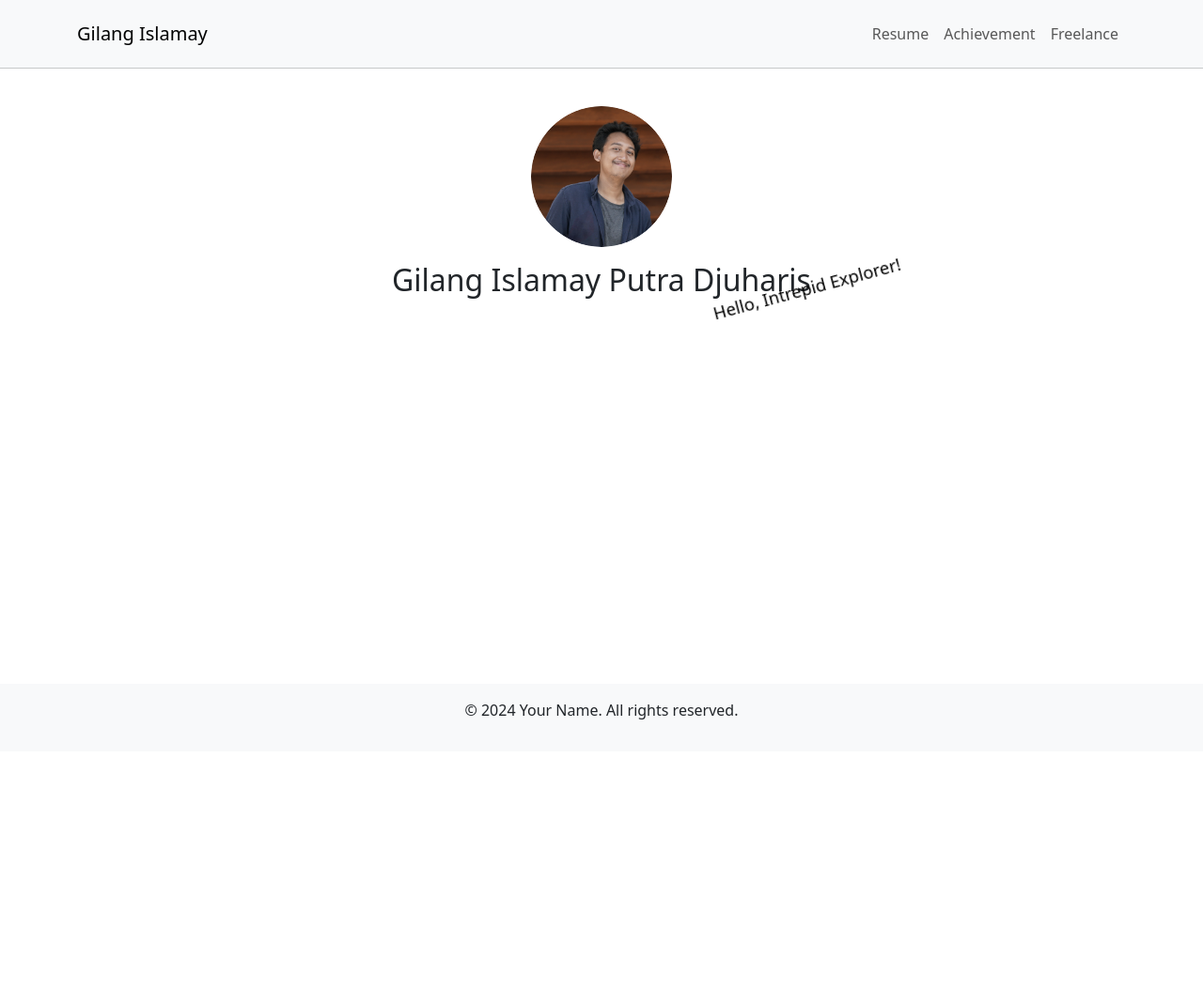
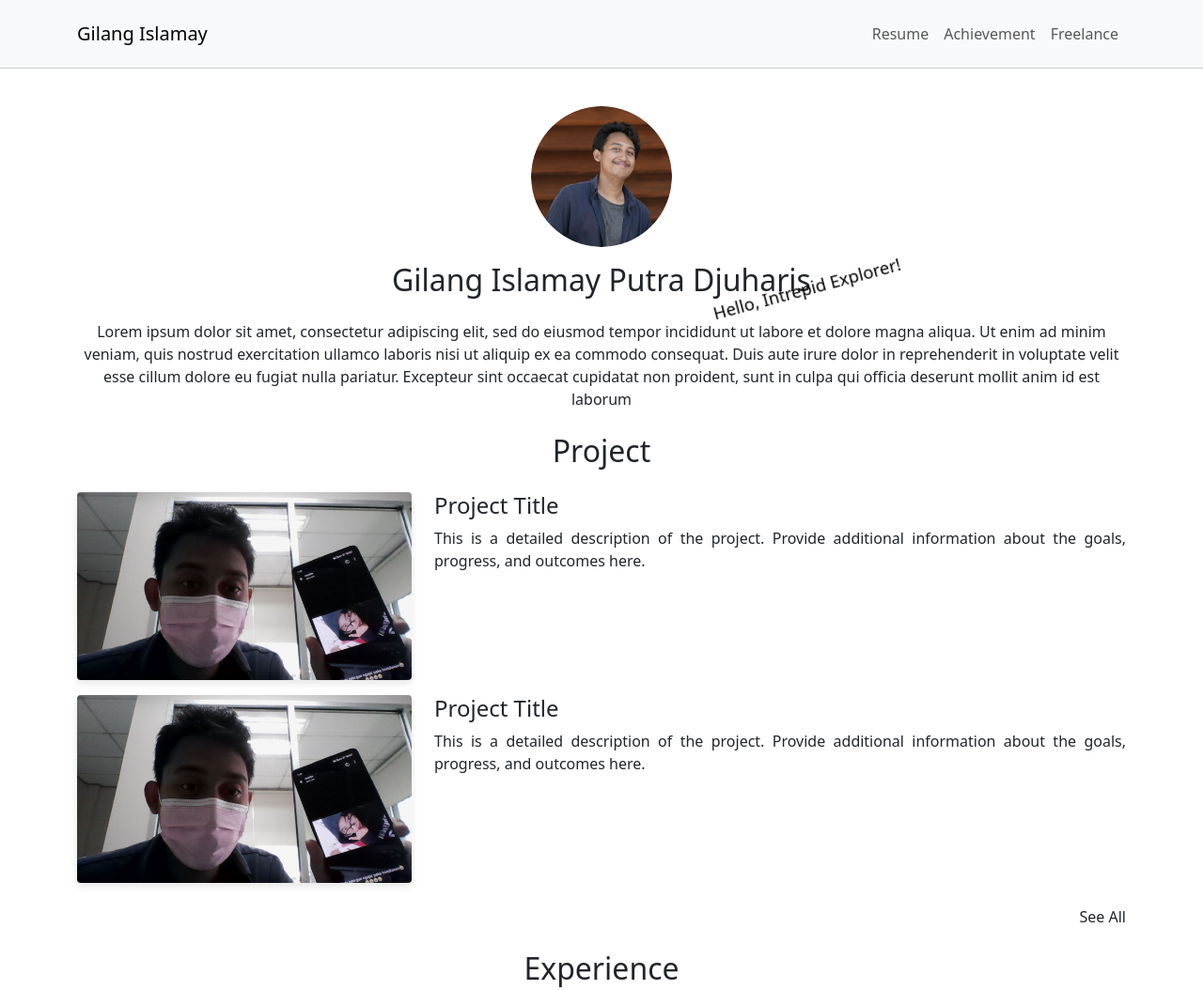
Before and after one commit to AfterRain007/AfterRain007.github.io, a plain HTML site: page index.html in a window 1280 px wide. Shown: the top 1054 px of the page at 94% size. Before the commit the page ends 800 px from the top, so only its background shows below. Drawn offline with nearby package versions, Linux system fonts and the light colour scheme.

Commit message:
project and all

```diff
--- a/index.html
+++ b/index.html
@@ -6,25 +6,6 @@
     <title>Your Web Page</title>
     <link rel="stylesheet" href="./public/style.css">
     <link href="https://cdn.jsdelivr.net/npm/bootstrap@5.3.3/dist/css/bootstrap.min.css" rel="stylesheet" integrity="sha384-QWTKZyjpPEjISv5WaRU9OFeRpok6YctnYmDr5pNlyT2bRjXh0JMhjY6hW+ALEwIH" crossorigin="anonymous">
-
-    <style>
-      /* Define the scaling animation */
-      @keyframes scaleText {
-        0%, 100% {
-          transform: rotate(-15deg) scale(1); /* Start and end with original size and rotation */
-        }
-        50% {
-          transform: rotate(-15deg) scale(1.15); /* Grow to 1.15x original size while keeping rotation */
-        }
-      }
-
-      /* Apply the animation to the text */
-      #Welcome-Text {
-        display: inline-block; /* Ensures the scaling centers correctly */
-        transform-origin: center; /* Scale from center */
-        animation: scaleText 2s infinite; /* Runs the animation continuously */
-      }
-    </style>
   </head>
   <body>
     <!-- Navigation -->
@@ -43,32 +24,87 @@
     <hr class="m-0">
 
     <!-- Main Content -->
-    <main class="container p-3">
+    <main class="py-3">
       <!-- Profile Section -->
-      <section class="text-center my-4">
+      <section class="container text-center my-4">
         <div class="mb-3">
           <img src="./public/photo-profile.png" class="rounded-circle" style="height: 150px; object-fit: cover;" alt="Profile Picture of Gilang Islamay Putra Djuharis">
         </div>
         <div class="mb-3" style="position: relative; display: inline-block;">
           <h2>Gilang Islamay Putra Djuharis</h2>
           <p style="position: absolute; bottom: -10px; right: -85px; transform: rotate(-15deg); white-space: nowrap; color: black;" id="Welcome-Text">
-            Welcome Weary Traveler!
+
           </p>
+        </div>
+        <p>Lorem ipsum dolor sit amet, consectetur adipiscing elit, sed do eiusmod tempor incididunt ut labore et dolore magna aliqua. Ut enim ad minim veniam, quis nostrud exercitation ullamco laboris nisi ut aliquip ex ea commodo consequat. Duis aute irure dolor in reprehenderit in voluptate velit esse cillum dolore eu fugiat nulla pariatur. Excepteur sint occaecat cupidatat non proident, sunt in culpa qui officia deserunt mollit anim id est laborum</p>
+      </section>
+
+      <!-- Additional Content Sections -->
+      <section class="container my-4">
+        <h2 class="text-center mb-4">Project</h2>
+
+        <!-- First visible project rows -->
+        <div class="row project-card">
+          <div class="col-12 col-lg-4 image-column">
+            <img src="./public/images/temp1.jpg" alt="Project Image" class="img-fluid">
+          </div>
+          <div class="col-12 col-lg-8 text-column">
+            <h4>Project Title</h4>
+            <p>This is a detailed description of the project. Provide additional information about the goals, progress, and outcomes here.</p>
+          </div>
+        </div>
+
+        <div class="row project-card">
+          <div class="col-12 col-lg-4 image-column">
+            <img src="./public/images/temp1.jpg" alt="Project Image" class="img-fluid">
+          </div>
+          <div class="col-12 col-lg-8 text-column">
+            <h4>Project Title</h4>
+            <p>This is a detailed description of the project. Provide additional information about the goals, progress, and outcomes here.</p>
+          </div>
+        </div>
+
+        <!-- Collapsible section for additional projects -->
+        <div class="collapse" id="moreProjects">
+          <div class="row project-card">
+            <div class="col-12 col-lg-4 image-column">
+              <img src="./public/images/temp1.jpg" alt="Project Image" class="img-fluid">
+            </div>
+            <div class="col-12 col-lg-8 text-column">
+              <h4>Project Title</h4>
+              <p>This is a detailed description of the project. Provide additional information about the goals, progress, and outcomes here.</p>
+            </div>
+          </div>
+
+          <div class="row project-card">
+            <div class="col-12 col-lg-4 image-column">
+              <img src="./public/images/temp1.jpg" alt="Project Image" class="img-fluid">
+            </div>
+            <div class="col-12 col-lg-8 text-column">
+              <h4>Project Title</h4>
+              <p>This is a detailed description of the project. Provide additional information about the goals, progress, and outcomes here.</p>
+            </div>
+          </div>
+
+          <!-- Add more projects as needed -->
+        </div>
+        <!-- "See All" button -->
+        <div class="text-end mt-4">
+          <a type="button" data-bs-toggle="collapse" data-bs-target="#moreProjects" aria-expanded="false" aria-controls="moreProjects" id="seeAllLink">
+            See All
+          </a>
         </div>
       </section>
 
-      <!-- Additional Content Sections -->
-      <section class="my-4">
-        <!-- Future content here -->
-      </section>
 
       <section class="my-4">
-        <!-- Future content here -->
+        <h2 class="text-center mb-4">Experience</h2>
+
       </section>
     </main>
 
     <!-- Footer -->
-    <footer class="bg-light text-center p-3 mt-4">
+    <footer class="bg-light text-center p-1">
       <p>&copy; 2024 Your Name. All rights reserved.</p>
     </footer>
 
@@ -94,5 +130,16 @@
         $('#Welcome-Text').text(randomMessage);
       });
     </script>
+
+    <script>
+      $(document).ready(function() {
+        $('#seeAllLink').click(function() {
+          // Fade out the link over 500ms, then remove it
+          $(this).fadeOut(500, function() {
+            $(this).remove();  // Remove the element after the fade-out is complete
+          });
+        });
+      });
+    </script>
   </body>
 </html>
--- a/public/style.css
+++ b/public/style.css
@@ -11,14 +11,6 @@ main {
     flex: 1;
 }
 
-/* Footer styles */
-footer {
-    background-color: #f8f9fa;
-    text-align: center;
-    padding: 1rem;
-    margin-top: auto; /* This pushes the footer to the bottom when content is short */
-}
-
 nav {
     position: sticky;
     top: 0;
@@ -27,3 +19,52 @@ nav {
     background-color: white;
     z-index: 100;
 }
+
+footer {
+    display: flex;
+    justify-content: center;   /* Horizontally center the content */
+    align-items: center;       /* Vertically center the content */
+    height: 50px;              /* Adjust height as needed */
+    width: 100%;               /* Ensure it spans the full width */
+    background-color: #f8f9fa; /* Light background */
+}
+
+footer p {
+    margin: 0;                 /* Remove default margin for better centering */
+}
+
+/* Define the scaling animation */
+@keyframes scaleText {
+    0%, 100% {
+        transform: rotate(-15deg) scale(1); /* Start and end with original size and rotation */
+    }
+    50% {
+        transform: rotate(-15deg) scale(1.15); /* Grow to 1.15x original size while keeping rotation */
+    }
+}
+
+/* Apply the animation to the text */
+#Welcome-Text {
+    display: inline-block; /* Ensures the scaling centers correctly */
+    transform-origin: center; /* Scale from center */
+    animation: scaleText 2s infinite; /* Runs the animation continuously */
+}
+
+.project-card {
+    margin-bottom: 1rem;
+}
+
+.project-card .image-column {
+    display: flex;
+    justify-content: center;
+    align-items: center;
+}
+
+.project-card .image-column img {
+    border-radius: .25rem;
+    box-shadow: 0px 4px 8px rgba(0, 0, 0, 0.1);
+}
+
+.project-card .text-column {
+    text-align: justify;
+}
```
Also changed, not shown: public/images/temp1.jpg (added), public/images/temp2.jpg (added), public/images/temp3.jpg (added), public/images/temp4.jpg (added), public/images/temp5.jpg (added), public/images/temp6.jpg (added), public/images/temp7.jpg (added).
